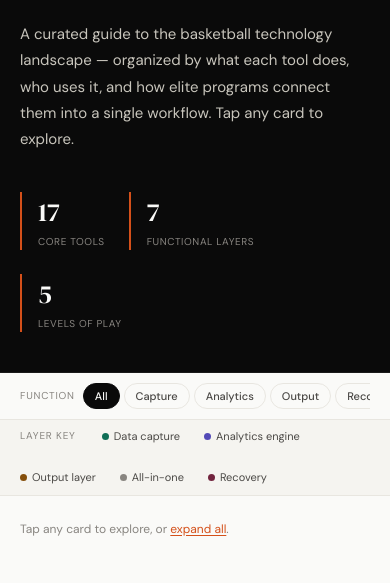
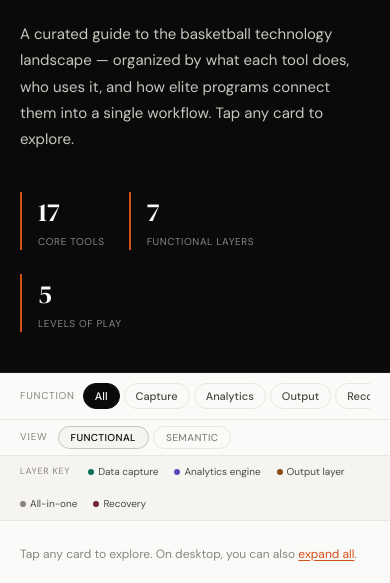
Before and after one commit to iball41/full-court-tech, a plain HTML site: page index.html in a window 390 px wide. Shown: the part 243-826 px from the top of the page. Drawn offline with Linux system fonts and the light colour scheme; a script that the page names is missing.

Commit message:
Add files via upload

```diff
--- a/index.html
+++ b/index.html
@@ -68,13 +68,16 @@ a{color:inherit;text-decoration:none}
 .fbtn{font-size:11px;font-weight:500;padding:5px 11px;border-radius:20px;border:1px solid var(--gray-100);background:transparent;color:var(--gray-600);cursor:pointer;transition:all .15s;white-space:nowrap;margin-right:4px;font-family:'DM Sans',sans-serif}
 .fbtn:hover{border-color:var(--gray-400);color:var(--black)}
 .fbtn.active{background:var(--black);color:var(--white);border-color:var(--black)}
-.view-toggle{display:flex;gap:4px;margin-left:auto;flex-shrink:0}
-.vtbtn{font-size:10px;font-weight:500;padding:4px 10px;border-radius:20px;border:1px solid var(--gray-100);background:transparent;color:var(--gray-400);cursor:pointer;transition:all .15s;white-space:nowrap;font-family:'DM Sans',sans-serif;letter-spacing:.04em;text-transform:uppercase}
+.view-mode-bar{background:var(--white);border-bottom:1px solid var(--gray-100);padding:6px 2.5rem}
+.view-mode-inner{max-width:960px;margin:0 auto;display:flex;align-items:center;gap:10px}
+.view-mode-label{font-size:10px;letter-spacing:.08em;text-transform:uppercase;color:var(--gray-400)}
+.view-toggle{display:flex;gap:4px}
+.vtbtn{font-size:10px;font-weight:500;padding:4px 12px;border-radius:20px;border:1px solid var(--gray-100);background:transparent;color:var(--gray-400);cursor:pointer;transition:all .15s;white-space:nowrap;font-family:'DM Sans',sans-serif;letter-spacing:.04em;text-transform:uppercase}
 .vtbtn.active{background:var(--gray-50);color:var(--black);border-color:var(--gray-200)}
 
 /* LEGEND */
 .legend-strip{background:var(--gray-50);border-bottom:1px solid var(--gray-100);padding:8px 2.5rem}
-.legend-inner{max-width:960px;margin:0 auto;display:flex;gap:1.5rem;flex-wrap:wrap;align-items:center}
+.legend-inner{max-width:960px;margin:0 auto;display:flex;gap:1rem;flex-wrap:wrap;align-items:center}
 .legend-label{font-size:10px;letter-spacing:.08em;text-transform:uppercase;color:var(--gray-400);margin-right:2px}
 .legend-item{display:flex;align-items:center;gap:5px;font-size:11px;color:var(--gray-600)}
 .legend-pip{width:7px;height:7px;border-radius:50%}
@@ -279,7 +282,10 @@ a{color:inherit;text-decoration:none}
 @media(max-width:680px){
   .dir-hero,.mm-hero{padding:3rem 1.25rem 2.5rem}
   .dir-content,.mm-content{padding:1.5rem 1.25rem 4rem}
-  .filter-bar,.legend-strip{padding-left:1.25rem;padding-right:1.25rem}
+  .filter-bar,.legend-strip,.view-mode-bar{padding-left:1.25rem;padding-right:1.25rem}
+  .legend-item{font-size:10px;gap:4px}
+  .legend-pip{width:6px;height:6px}
+  .legend-label{font-size:9px}
   .site-nav{padding:0 1rem;height:auto;min-height:56px;gap:8px}
   .nav-brand{flex-shrink:0;max-width:95px}
   .nav-brand-title{font-size:12px;line-height:1.15}
@@ -356,13 +362,19 @@ a{color:inherit;text-decoration:none}
         <button class="fbtn" data-filter="olympic">Olympic</button>
       </div>
       <div class="filter-divider"></div>
+
+    </div>
+  </div>
+
+  <div class="view-mode-bar">
+    <div class="view-mode-inner">
+      <span class="view-mode-label">View</span>
       <div class="view-toggle">
         <button class="vtbtn active" onclick="setView('functional')">Functional</button>
         <button class="vtbtn" onclick="setView('semantic')">Semantic</button>
       </div>
     </div>
   </div>
-
   <div class="legend-strip">
     <div class="legend-inner" id="legend-inner">
       <span class="legend-label">Layer key</span>
@@ -376,7 +388,7 @@ a{color:inherit;text-decoration:none}
 
   <div class="dir-content">
 
-    <div class="dir-helper">Tap any card to explore, or <button class="expand-link" id="expand-toggle" onclick="toggleExpandAll()">expand all</button>.</div>
+    <div class="dir-helper">Tap any card to explore. On desktop, you can also <button class="expand-link" id="expand-toggle" onclick="toggleExpandAll()">expand all</button>.</div>
 
     <div class="section-row"><span class="section-num">01</span><span class="section-title">Individual player development</span><div class="section-line"></div></div>
     <div class="cards-grid">
```
